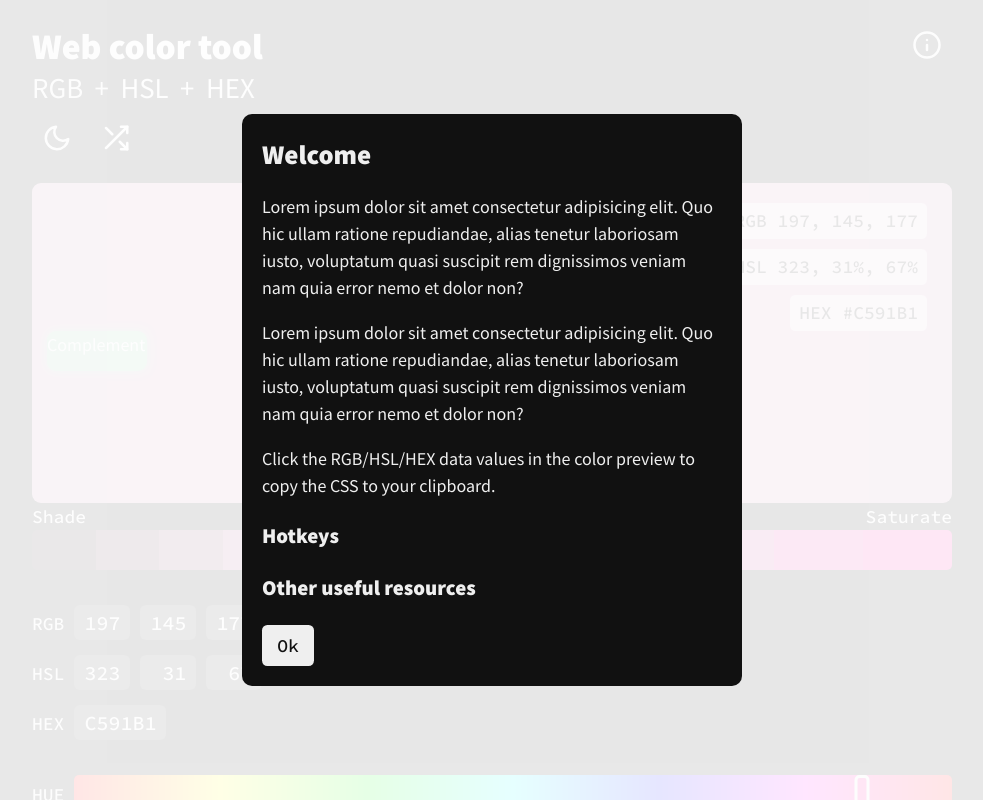
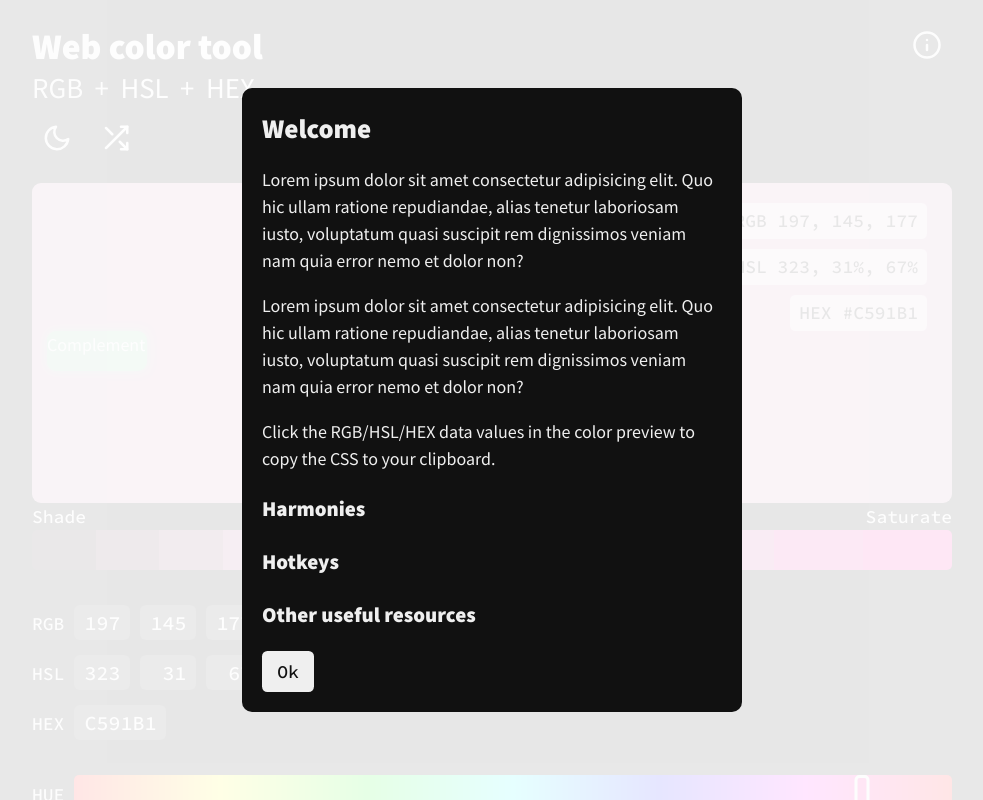
Before and after one commit to murbar/web-color-tool, a React (Create React App) app: page / in a window 1280 px wide. Both pictures are taken after a click on the button 1075 px from the left and 45 px from the top of the page. Shown: the top 800 px of the page, without its empty margins (148-1131 px from the left). Built offline with nearby package versions, Linux system fonts and the light colour scheme.

Commit message:
Rename component

```diff
--- a/src/components/InfoModal.js
+++ b/src/components/AboutModal.js
@@ -20,7 +20,7 @@ const ModalStyles = styled.div`
   padding: 1rem;
 `;
 
-export default function SettingsModal({ isShowing = false }) {
+export default function AboutModal({ isShowing = false }) {
   const [showModal, setShowModal] = useState(isShowing);
 
   useEffect(() => {
@@ -51,6 +51,7 @@ export default function SettingsModal({ isShowing = false }) {
                 Click the RGB/HSL/HEX data values in the color preview to copy the CSS to your
                 clipboard.
               </p>
+              <h3>Harmonies</h3>
               <h3>Hotkeys</h3>
               <h3>Other useful resources</h3>
               <ButtonRow>
--- a/src/components/Header.jsx
+++ b/src/components/Header.jsx
@@ -1,6 +1,6 @@
 import React from 'react';
 import styled from 'styled-components';
-import InfoModal from 'components/InfoModal';
+import AboutModal from 'components/AboutModal';
 
 const StyledDiv = styled.div`
   margin: 2rem 0;
@@ -22,7 +22,7 @@ const Header = () => {
       <h1>
         Web color tool <span>RGB &nbsp;+&nbsp; HSL &nbsp;+&nbsp; HEX</span>
       </h1>
-      <InfoModal />
+      <AboutModal />
     </StyledDiv>
   );
 };
```
